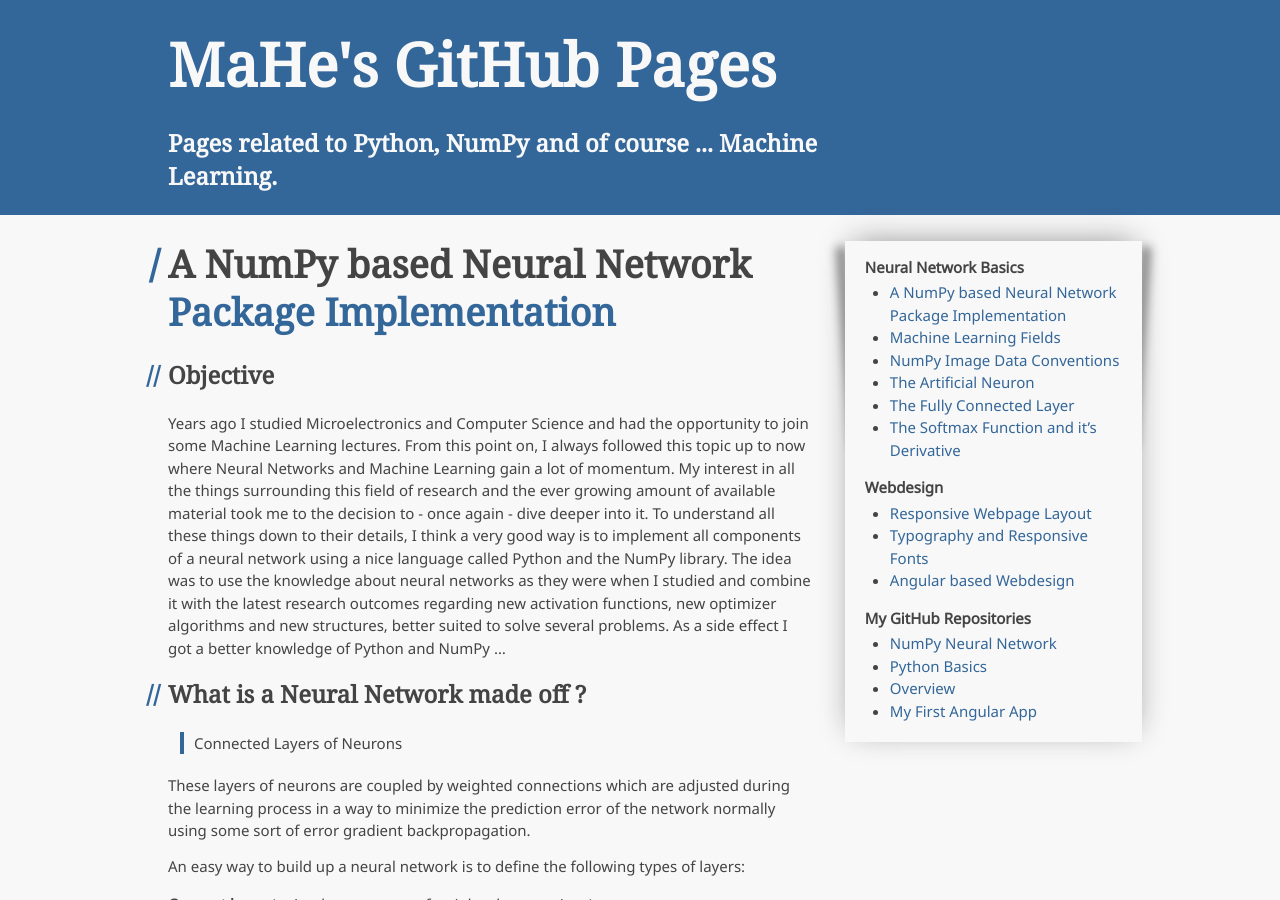
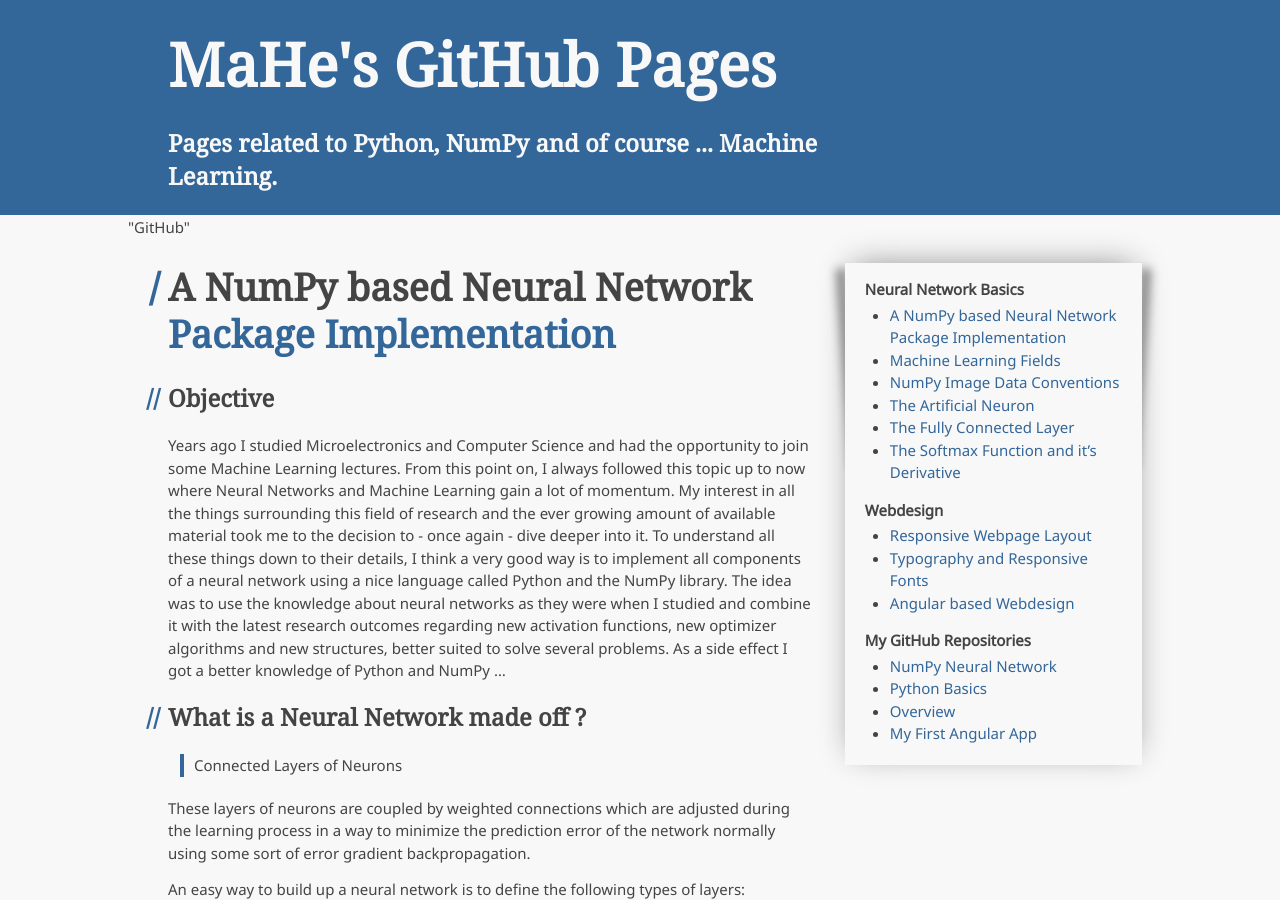
Before and after one commit to m-a-h-e/m-a-h-e.github.io, a Jekyll site: the page built from index.md, in a window 1280 px wide and 900 px high. Built offline with Jekyll 4.4.1, drawn with Linux system fonts in a browser that asks for light colours; our own code applies the rules of GitHub Pages for plain Markdown files.

Commit message:
intermediate

```diff
--- a/_layouts/default.html
+++ b/_layouts/default.html
@@ -27,6 +27,9 @@
       </div>
     </header>
     <div id="content-wrapper" class="clearfix">
+      <div>
+        {{ site.github | jsonify }}
+      </div>
       <section id="content" class="clearfix">
         {{ content }}
       </section>
```
